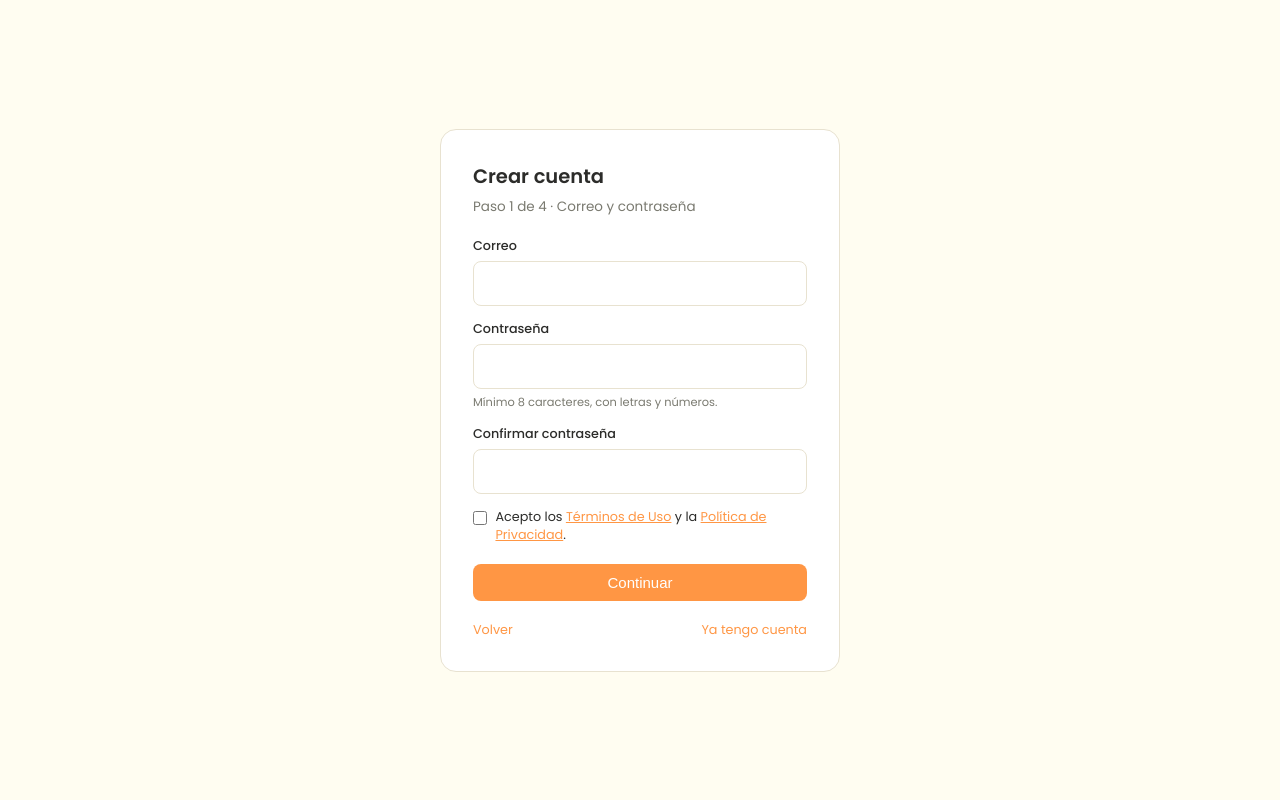
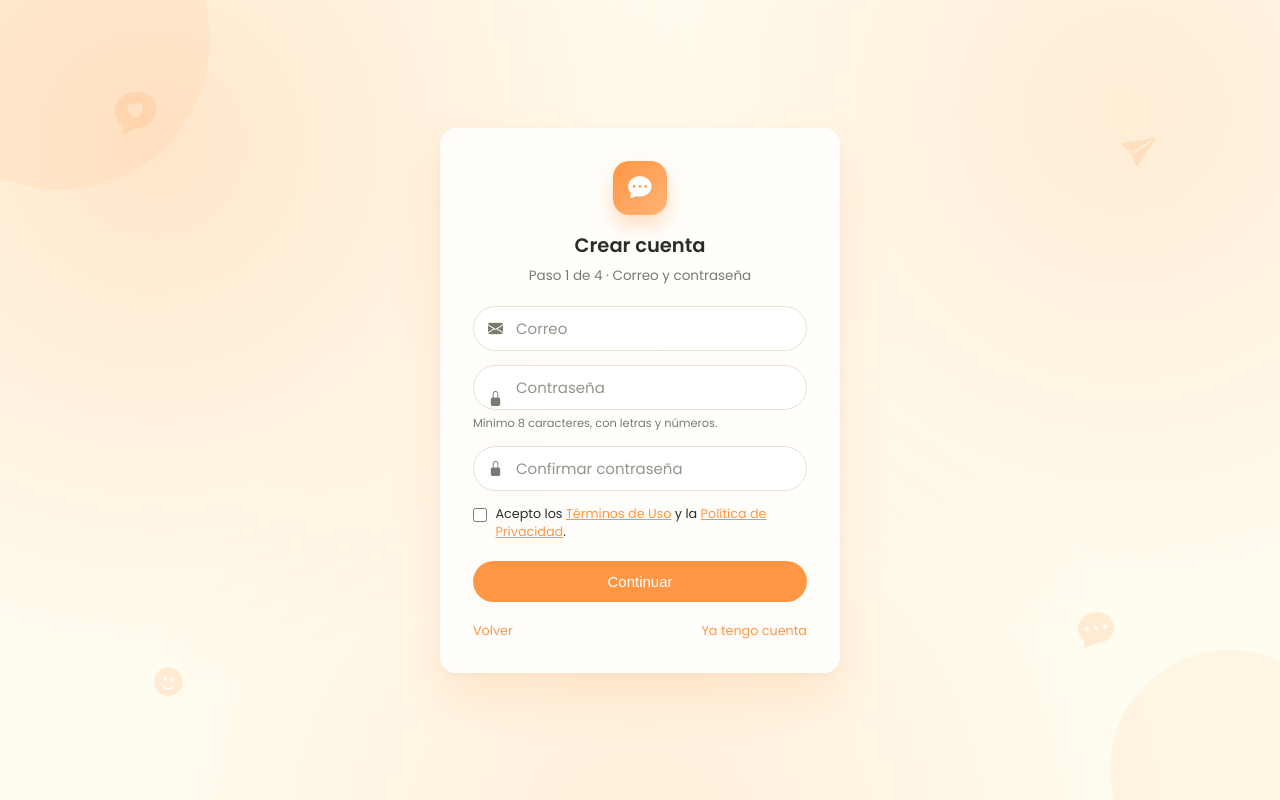
Before and after one commit to ArianFeliz/Aplicacion-web-de-mensajeria---Messechat, a Flask app: page /registro in a window 1280 px wide. Run offline with Flask 3, Linux system fonts and the light colour scheme; some libraries are stand-ins or nearby versions.

Commit message:
Describe aquí qué cambiaste

```diff
--- a/templates/_sidebar.html
+++ b/templates/_sidebar.html
@@ -11,7 +11,7 @@
       <a href="{{ url_for('main.bloqueados') }}" class="{{ 'activo' if activo == 'bloqueados' }}"><i class="bi bi-slash-circle"></i> Bloqueados</a>
       <a href="{{ url_for('main.perfil') }}" class="{{ 'activo' if activo == 'perfil' }}"><i class="bi bi-person-circle"></i> Perfil</a>
       <a href="{{ url_for('main.configuracion') }}" class="{{ 'activo' if activo == 'configuracion' }}"><i class="bi bi-gear"></i> Configuración</a>
-      <a href="{{ url_for('auth.logout') }}" onclick="return confirm('¿Seguro que quieres cerrar sesión?')"><i class="bi bi-box-arrow-right"></i> Salir</a>
+      <a href="#" onclick="event.preventDefault(); cerrarSesion()"><i class="bi bi-box-arrow-right"></i> Salir</a>
     </nav>
   </div>
 
--- a/templates/base.html
+++ b/templates/base.html
@@ -20,11 +20,64 @@
 <body {% if current_user.is_authenticated and current_user.preferencia %}data-tamano="{{ current_user.preferencia.tamano_letra }}"{% endif %}>
   {% with mensajes = get_flashed_messages() %}
     {% if mensajes %}
-      <div class="flash" style="max-width:380px;margin:14px auto 0;">{{ mensajes[0] }}</div>
+      <div class="flash-toast" id="flash-toast">
+        <i class="bi bi-exclamation-circle-fill"></i>
+        <span>{{ mensajes[0] }}</span>
+        <button type="button" onclick="cerrarFlash()" aria-label="Cerrar">&times;</button>
+      </div>
     {% endif %}
   {% endwith %}
   {% block contenido %}{% endblock %}
+
+  <div class="modal-fondo" id="modal-confirmacion">
+    <div class="modal-caja" style="width:340px;text-align:center;">
+      <div class="icono-alerta"><i class="bi bi-exclamation-triangle-fill"></i></div>
+      <p id="texto-confirmacion" style="margin-bottom:18px;"></p>
+      <div style="display:flex;gap:10px;">
+        <button type="button" class="btn btn-secundario" style="flex:1;" id="btn-cancelar-confirmacion">Cancelar</button>
+        <button type="button" class="btn btn-peligro" style="flex:1;" id="btn-aceptar-confirmacion">Confirmar</button>
+      </div>
+    </div>
+  </div>
+
   <script src="https://cdn.socket.io/4.7.5/socket.io.min.js"></script>
+  <script>
+    function cerrarFlash() {
+      const toast = document.getElementById('flash-toast');
+      if (!toast) return;
+      toast.classList.add('saliendo');
+      setTimeout(() => toast.remove(), 250);
+    }
+    document.addEventListener('DOMContentLoaded', () => {
+      if (document.getElementById('flash-toast')) setTimeout(cerrarFlash, 4000);
+    });
+
+    function confirmarAccion(mensaje) {
+      return new Promise((resolve) => {
+        document.getElementById('texto-confirmacion').textContent = mensaje;
+        const modal = document.getElementById('modal-confirmacion');
+        const btnOk = document.getElementById('btn-aceptar-confirmacion');
+        const btnCancel = document.getElementById('btn-cancelar-confirmacion');
+        modal.classList.add('abierto');
+        function limpiar(resultado) {
+          modal.classList.remove('abierto');
+          btnOk.removeEventListener('click', onOk);
+          btnCancel.removeEventListener('click', onCancel);
+          resolve(resultado);
+        }
+        function onOk() { limpiar(true); }
+        function onCancel() { limpiar(false); }
+        btnOk.addEventListener('click', onOk);
+        btnCancel.addEventListener('click', onCancel);
+      });
+    }
+
+    function cerrarSesion() {
+      confirmarAccion('¿Seguro que quieres cerrar sesión?').then((ok) => {
+        if (ok) window.location.href = "{{ url_for('auth.logout') }}";
+      });
+    }
+  </script>
   {% block scripts %}{% endblock %}
 </body>
 </html>
--- a/templates/chat.html
+++ b/templates/chat.html
@@ -166,13 +166,13 @@
 }
 
 async function vaciarChat(chatId) {
-  if (!confirm('¿Vaciar todos los mensajes de este chat? Esto no se puede deshacer.')) return;
+  if (!(await confirmarAccion('¿Vaciar todos los mensajes de este chat? Esto no se puede deshacer.'))) return;
   const res = await fetch(`/api/chat/${chatId}/vaciar`, { method: 'POST' });
   if ((await res.json()).ok) location.reload();
 }
 
 async function bloquearContacto(id) {
-  if (!confirm('¿Bloquear a este usuario? Ya no podrán chatear ni enviarse solicitudes.')) return;
+  if (!(await confirmarAccion('¿Bloquear a este usuario? Ya no podrán chatear ni enviarse solicitudes.'))) return;
   const res = await fetch(`/api/bloquear/${id}`, { method: 'POST' });
   if ((await res.json()).ok) window.location.href = '/inicio';
 }
--- a/templates/configuracion.html
+++ b/templates/configuracion.html
@@ -77,7 +77,7 @@
 }
 
 async function restablecer() {
-  if (!confirm('¿Seguro que quieres restablecer los valores originales?')) return;
+  if (!(await confirmarAccion('¿Seguro que quieres restablecer los valores originales?'))) return;
   const res = await fetch('/api/configuracion/restablecer', { method: 'POST' });
   if ((await res.json()).ok) location.reload();
 }
--- a/templates/registro_credenciales.html
+++ b/templates/registro_credenciales.html
@@ -1,25 +1,31 @@
 {% extends "base.html" %}
 {% block titulo %}Crear cuenta · MesseChat{% endblock %}
 {% block contenido %}
-<div class="pantalla-centrada">
-  <form class="tarjeta" method="POST" id="form-registro" style="width:400px;">
+<div class="pantalla-centrada fondo-auth">
+  <i class="bi bi-chat-heart-fill icono-flotante-auth i1"></i>
+  <i class="bi bi-send-fill icono-flotante-auth i2"></i>
+  <i class="bi bi-emoji-smile-fill icono-flotante-auth i3"></i>
+  <i class="bi bi-chat-dots-fill icono-flotante-auth i4"></i>
+
+  <form class="tarjeta tarjeta-auth" method="POST" id="form-registro" style="width:400px;">
+    <div class="logo-auth"><i class="bi bi-chat-dots-fill"></i></div>
     <h1>Crear cuenta</h1>
     <p class="subtitulo">Paso 1 de 4 · Correo y contraseña</p>
-    <div class="campo">
-      <label>Correo</label>
-      <input type="email" name="correo" required>
+    <div class="campo campo-icono">
+      <i class="bi bi-envelope-fill"></i>
+      <input type="email" name="correo" placeholder="Correo" required>
     </div>
-    <div class="campo">
-      <label>Contraseña</label>
-      <input type="password" name="contrasena" id="contrasena" minlength="8" required
+    <div class="campo campo-icono">
+      <i class="bi bi-lock-fill"></i>
+      <input type="password" name="contrasena" id="contrasena" placeholder="Contraseña" minlength="8" required
              oninput="validarContrasena()">
       <p style="font-size:.76em;color:var(--color-texto-suave);margin-top:5px;">
         Mínimo 8 caracteres, con letras y números.
       </p>
     </div>
-    <div class="campo">
-      <label>Confirmar contraseña</label>
-      <input type="password" name="confirmar_contrasena" id="confirmar_contrasena" minlength="8" required
+    <div class="campo campo-icono">
+      <i class="bi bi-lock-fill"></i>
+      <input type="password" name="confirmar_contrasena" id="confirmar_contrasena" placeholder="Confirmar contraseña" minlength="8" required
              oninput="validarContrasena()">
       <p id="error-confirmacion" style="font-size:.76em;color:#d9483c;margin-top:5px;display:none;">
         Las contraseñas no coinciden.
```
Also changed, not shown: templates/inicio_seccion.html (+8 -2 lines), templates/login.html (+14 -8 lines), templates/registro_intereses.html (+10 -3 lines), templates/registro_perfil.html (+8 -2 lines), templates/registro_usuario.html (+10 -4 lines), README.md.
